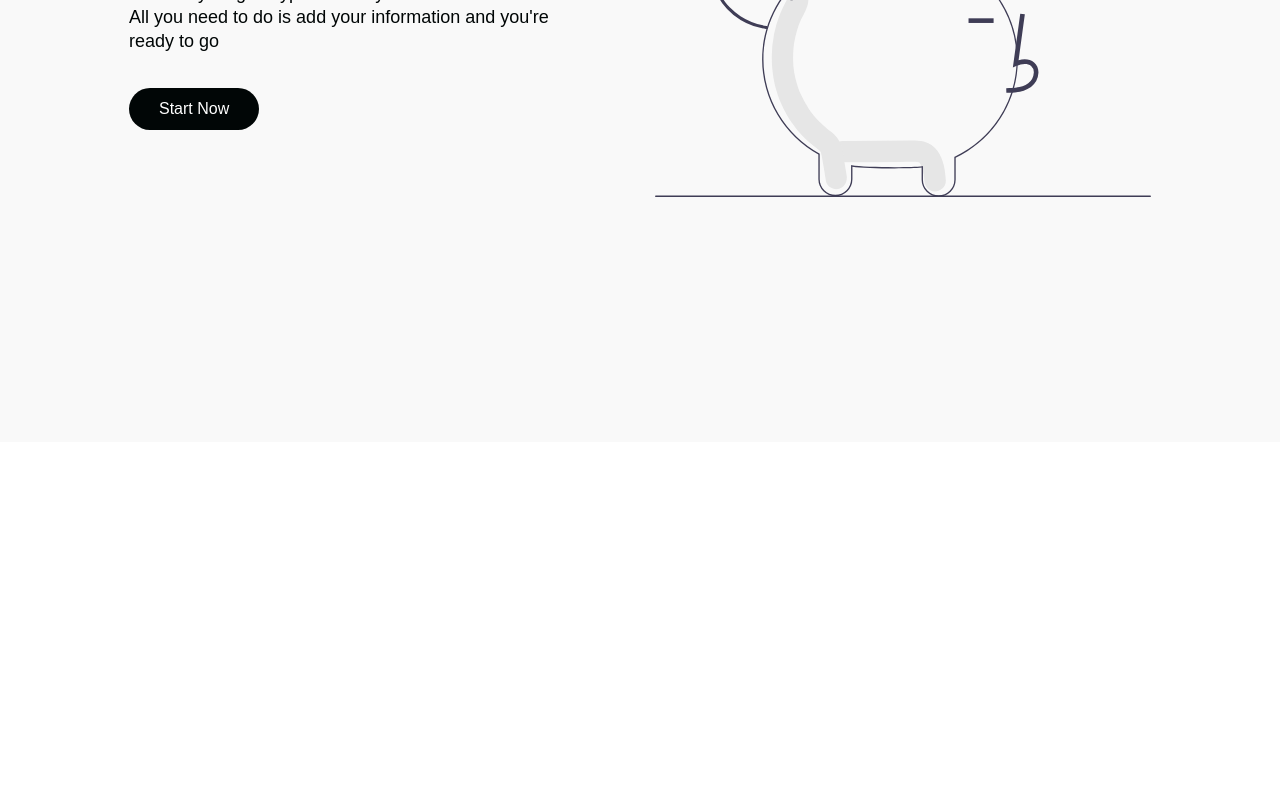
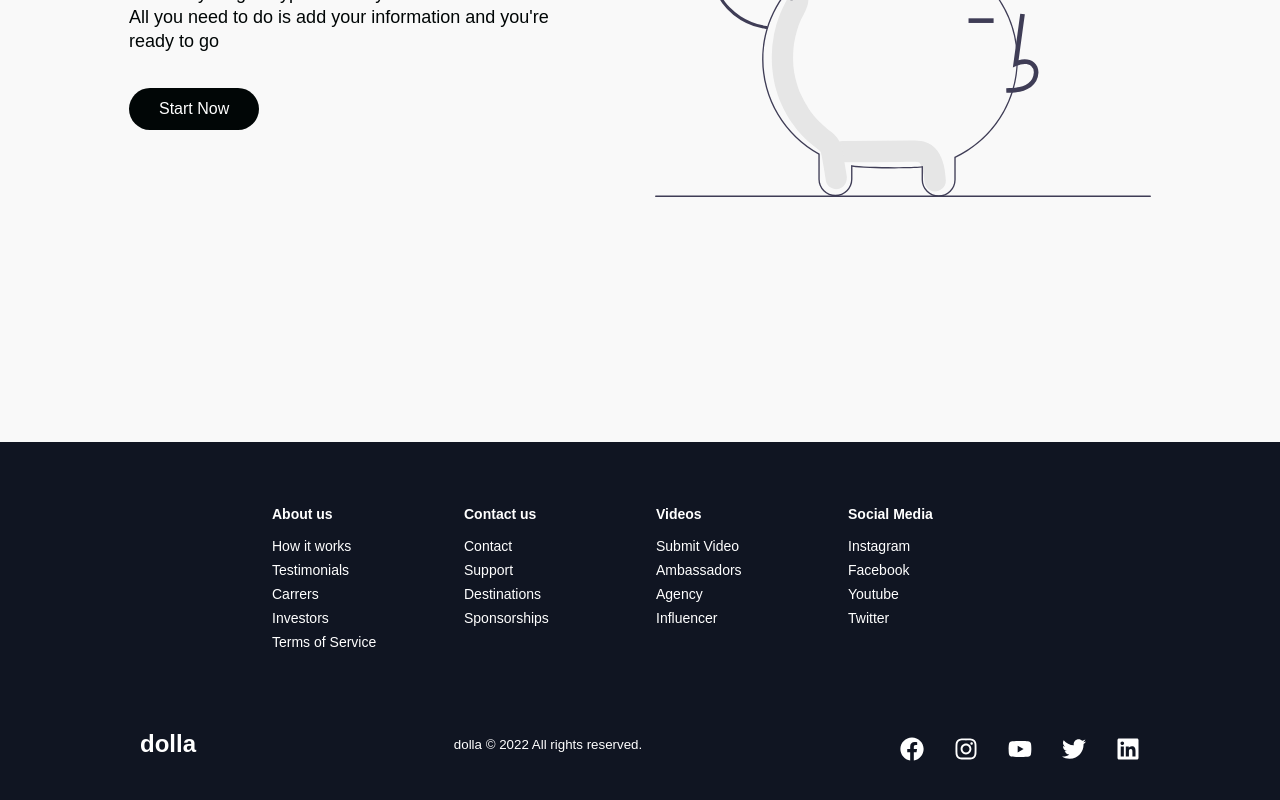
Before and after one commit to carloshenryck/dolla, a React (Vite) app: page / in a window 1280 px wide. Shown: the part 3738-4538 px from the top of the page. Before the commit the page ends 4180 px from the top, so only its background shows below. Built offline with nearby package versions, Linux system fonts and the light colour scheme; a web font is replaced by a local one.

Commit message:
footer section

```diff
--- /dev/null
+++ b/src/components/Footer/FooterElements.jsx
@@ -0,0 +1,114 @@
+import styled from 'styled-components'
+import { Link } from 'react-router-dom'
+
+export const FooterContainer = styled.footer`
+  background-color: #101522;
+`
+
+export const FooterWrap = styled.div`
+  padding: 48px 24px;
+  display: flex;
+  flex-direction: column;
+  justify-content: center;
+  align-items: center;
+  max-width: 1100px;
+  margin: 0 auto;
+`
+
+export const FooterLinksContainer = styled.div`
+  display: flex;
+  justify-content: center;
+
+  @media screen and (max-width: 820px) {
+    padding-top: 32px;
+  }
+`
+
+export const FooterLinksWrapper = styled.div`
+  display: flex;
+
+  @media screen and (max-width: 820px) {
+    flex-direction: column;
+  }
+`
+
+export const FooterLinkItems = styled.div`
+  display: flex;
+  flex-direction: column;
+  align-items: flex-start;
+  margin: 16px;
+  text-align: left;
+  width: 160px;
+  box-sizing: border-box;
+  color: #fff;
+
+  @media screen and (max-width: 420px) {
+    margin: 0;
+    padding: 10px;
+    width: 100%;
+  }
+`
+export const FooterLinkTitle = styled.h1`
+  font-size: 14px;
+  margin-bottom: 16px;
+`
+
+export const FooterLink = styled(Link)`
+  color: #fff;
+  font-weight: 400;
+  text-decoration: none;
+  margin-bottom: 0.5rem;
+  font-size: 14px;
+  display: block;
+
+  &:hover {
+    color: #01bf71;
+    transition: 0.3s ease-out;
+  }
+`
+
+export const SocialMedia = styled.section`
+  max-width: 1000px;
+  width: 100%;
+`
+
+export const SocialMediaWrap = styled.div`
+  display: flex;
+  justify-content: space-between;
+  align-items: center;
+  max-width: 1100px;
+  margin: 40px auto 0 auto;
+
+  @media screen and (max-width: 820px) {
+    flex-direction: column;
+  }
+`
+
+export const SocialLogo = styled(Link)`
+  color: #fff;
+  justify-self: start;
+  cursor: pointer;
+  text-decoration: none;
+  font-size: 1.5rem;
+  display: flex;
+  align-items: center;
+  margin-bottom: 16px;
+  font-weight: bold;
+`
+
+export const WebsiteRights = styled.small`
+  color: #fff;
+  margin-bottom: 16px;
+`
+
+export const SocialIcons = styled.div`
+  display: flex;
+  justify-content: space-between;
+  align-items: center;
+  width: 240px;
+`
+
+export const SocialIconLink = styled.a`
+  color: #fff;
+  font-size: 24px;
+`
--- /dev/null
+++ b/src/components/Footer/index.jsx
@@ -0,0 +1,106 @@
+import React from "react";
+import {
+  FaFacebook,
+  FaInstagram,
+  FaYoutube,
+  FaTwitter, FaLinkedin
+} from 'react-icons/fa';
+
+import {
+  FooterContainer,
+  FooterWrap,
+  FooterLinksContainer,
+  FooterLinksWrapper,
+  FooterLinkItems,
+  FooterLinkTitle,
+  FooterLink,
+  SocialMedia,
+  SocialMediaWrap,
+  SocialLogo,
+  WebsiteRights,
+  SocialIcons,
+  SocialIconLink
+} from './FooterElements';
+
+const Footer = () => {
+  return (
+    <>
+      <FooterContainer>
+        <FooterWrap>
+          <FooterLinksContainer>
+            <FooterLinksWrapper>
+              <FooterLinkItems>
+                <FooterLinkTitle>
+                  <FooterLinkTitle>About us</FooterLinkTitle>
+                  <FooterLink to='/signin'>How it works</FooterLink>
+                  <FooterLink to='/signin'>Testimonials</FooterLink>
+                  <FooterLink to='/signin'>Carrers</FooterLink>
+                  <FooterLink to='/signin'>Investors</FooterLink>
+                  <FooterLink to='/signin'>Terms of Service</FooterLink>
+                </FooterLinkTitle>
+              </FooterLinkItems>
+              <FooterLinkItems>
+                <FooterLinkTitle>
+                  <FooterLinkTitle>Contact us</FooterLinkTitle>
+                  <FooterLink to='/signin'>Contact</FooterLink>
+                  <FooterLink to='/signin'>Support</FooterLink>
+                  <FooterLink to='/signin'>Destinations</FooterLink>
+                  <FooterLink to='/signin'>Sponsorships</FooterLink>
+                </FooterLinkTitle>
+              </FooterLinkItems>
+            </FooterLinksWrapper>
+
+            <FooterLinksWrapper>
+              <FooterLinkItems>
+                <FooterLinkTitle>
+                  <FooterLinkTitle>Videos</FooterLinkTitle>
+                  <FooterLink to='/signin'>Submit Video</FooterLink>
+                  <FooterLink to='/signin'>Ambassadors</FooterLink>
+                  <FooterLink to='/signin'>Agency</FooterLink>
+                  <FooterLink to='/signin'>Influencer</FooterLink>
+                </FooterLinkTitle>
+              </FooterLinkItems>
+              <FooterLinkItems>
+                <FooterLinkTitle>
+                  <FooterLinkTitle>Social Media</FooterLinkTitle>
+                  <FooterLink to='/signin'>Instagram</FooterLink>
+                  <FooterLink to='/signin'>Facebook</FooterLink>
+                  <FooterLink to='/signin'>Youtube</FooterLink>
+                  <FooterLink to='/signin'>Twitter</FooterLink>
+                </FooterLinkTitle>
+              </FooterLinkItems>
+            </FooterLinksWrapper>
+          </FooterLinksContainer>
+
+          <SocialMedia>
+            <SocialMediaWrap>
+              <SocialLogo to='/'>
+                dolla
+              </SocialLogo>
+              <WebsiteRights>dolla © {new Date().getFullYear()} All rights reserved.</WebsiteRights>
+              <SocialIcons>
+                <SocialIconLink href='/' target='_blank' aria-label='Facebook'>
+                  <FaFacebook />
+                </SocialIconLink>
+                <SocialIconLink href='/' target='_blank' aria-label='Instagram'>
+                  <FaInstagram />
+                </SocialIconLink>
+                <SocialIconLink href='/' target='_blank' aria-label='Youtube'>
+                  <FaYoutube />
+                </SocialIconLink>
+                <SocialIconLink href='/' target='_blank' aria-label='Twitter'>
+                  <FaTwitter />
+                </SocialIconLink>
+                <SocialIconLink href='/' target='_blank' aria-label='Linkedin'>
+                  <FaLinkedin />
+                </SocialIconLink>
+              </SocialIcons>
+            </SocialMediaWrap>
+          </SocialMedia>
+        </FooterWrap>
+      </FooterContainer>
+    </>
+   );
+}
+
+export default Footer;
--- a/src/pages/index.jsx
+++ b/src/pages/index.jsx
@@ -5,6 +5,7 @@
 import InfoSection from '../components/InfoSection'
 import { homeObjOne, homeObjThree, homeObjTwo } from "../components/InfoSection/Data";
 import Services from "../components/Services";
+import Footer from '../components/Footer';
 
 const Home = () => {
   const [isOpen, setIsOpen] = useState(false);
@@ -22,6 +23,7 @@
       <InfoSection {...homeObjTwo}/>
       <Services />
       <InfoSection {...homeObjThree}/>
+      <Footer />
     </>
    );
 }
```
